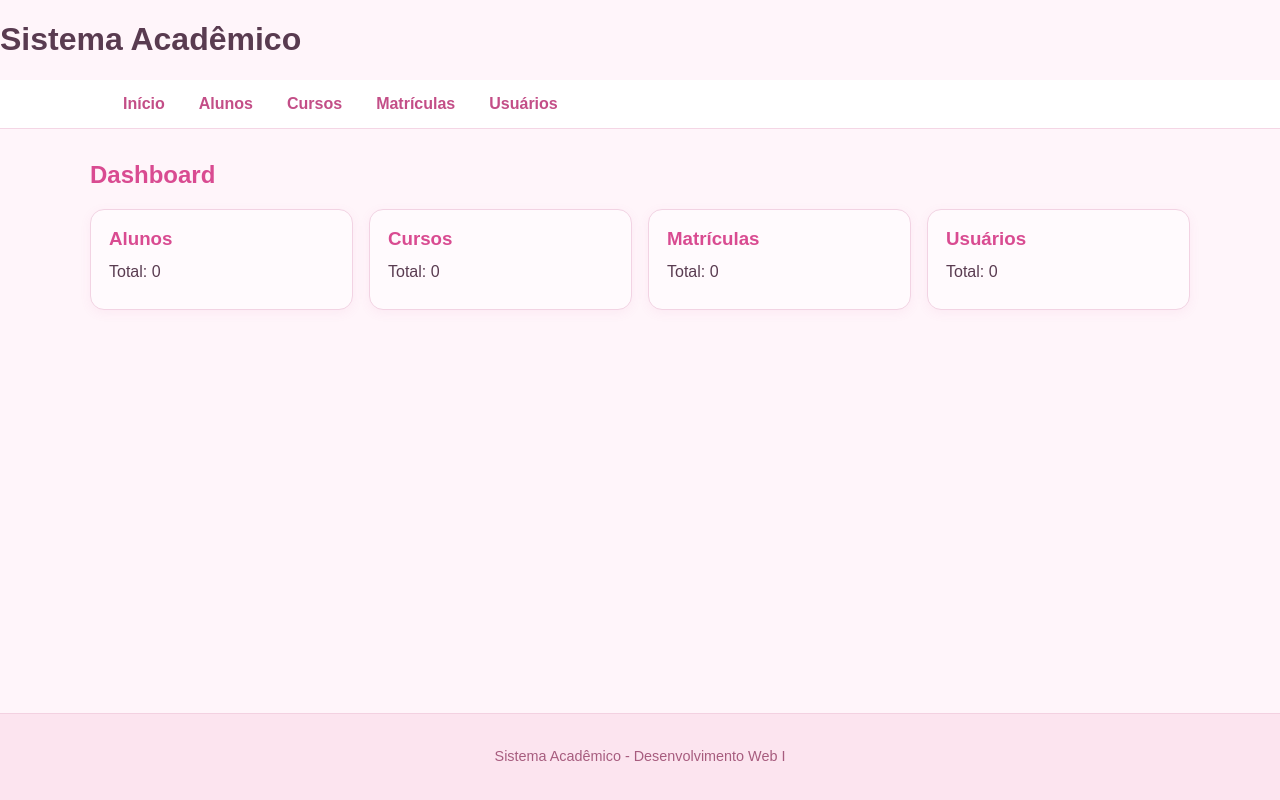
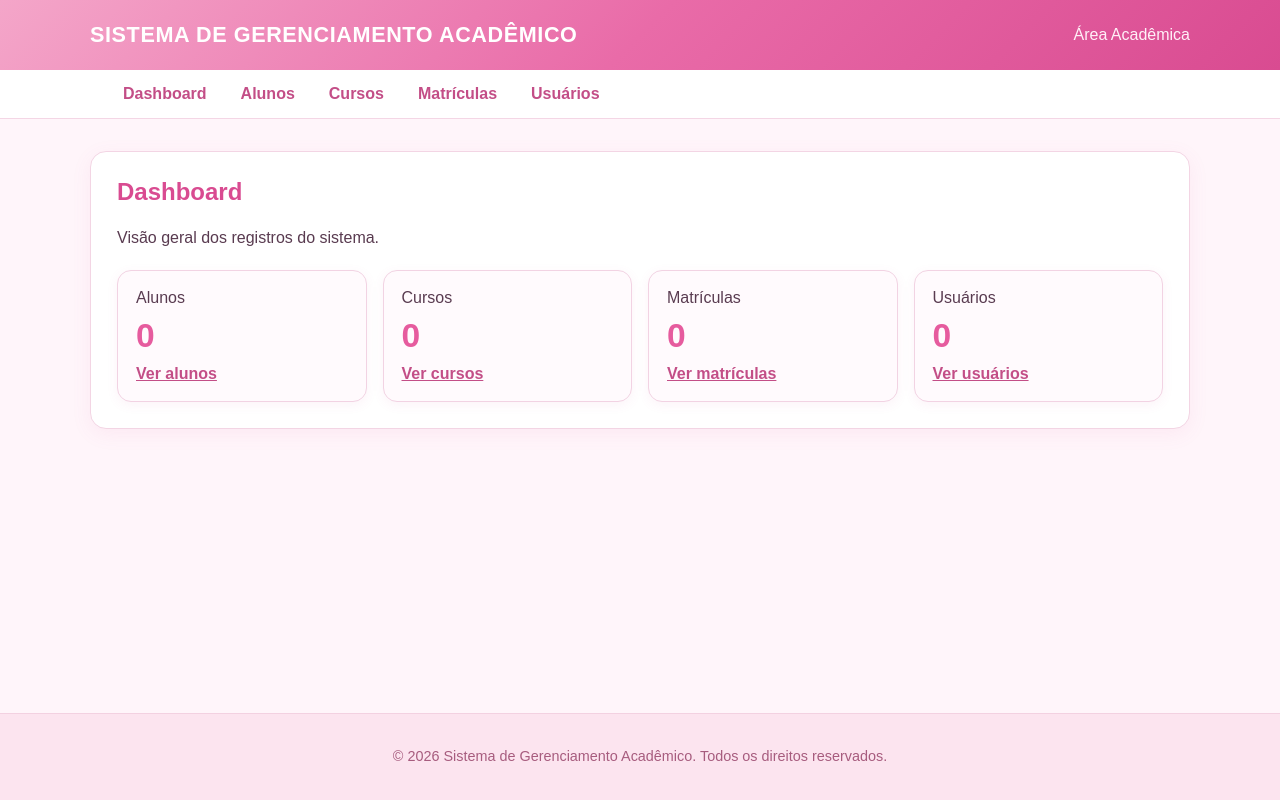
Before and after one commit to nanacyy/Sistema-Academico, a plain HTML site: page index.html in a window 1280 px wide. Drawn offline with Linux system fonts and the light colour scheme; a script that the page names is missing; files whose address does not match are found by name.

Commit message:
Revise index.html for improved dashboard layout
Updated the structure and content of the index.html file to enhance the dashboard layout and improve semantic HTML usage.

```diff
--- a/index.html
+++ b/index.html
@@ -1,52 +1,51 @@
-<!DOCTYPE html>
+<!doctype html>
 <html lang="pt-BR">
     <head>
-    <meta charset="UTF-8">
-    <title>Início - Sistema Acadêmico</title>
-    <link rel="stylesheet" href="css/style.css">
+        <meta charset="UTF-8" />
+        <meta name="viewport" content="width=device-width, initial-scale=1.0" />
+        <title>Dashboard - Sistema Acadêmico</title>
+        <link rel="stylesheet" href="css/style.css" />
     </head>
     <body>
-    <header>
-        <h1>Sistema Acadêmico</h1>
+        <header class="cabecalho">
+            <h1 id="titulo-sistema">SISTEMA DE GERENCIAMENTO ACADÊMICO</h1>
+            <span>Área Acadêmica</span>
+        </header>
         <nav>
             <ul>
-                <li><a href="index.html" class="active">Início</a></li>
+                <li><a href="index.html">Dashboard</a></li>
                 <li><a href="alunos.html">Alunos</a></li>
                 <li><a href="cursos.html">Cursos</a></li>
                 <li><a href="matriculas.html">Matrículas</a></li>
                 <li><a href="usuarios.html">Usuários</a></li>
             </ul>
         </nav>
-    </header>
-
         <main>
+            <section class="painel">
                 <h2>Dashboard</h2>
-        <div class="lista-grid">
-            <div class="card">
-                <h3>Alunos</h3>
-                <p>Total: <span id="total-alunos">0</span></p>
+                <p>Visão geral dos registros do sistema.</p>
+                <div class="lista-grid indicadores">
+                    <article class="card indicador">
+                        <span>Alunos</span><strong id="total-alunos">0</strong><a href="alunos.html">Ver alunos</a>
+                    </article>
+                    <article class="card indicador">
+                        <span>Cursos</span><strong id="total-cursos">0</strong><a href="cursos.html">Ver cursos</a>
+                    </article>
+                    <article class="card indicador">
+                        <span>Matrículas</span><strong id="total-matriculas">0</strong
+                        ><a href="matriculas.html">Ver matrículas</a>
+                    </article>
+                    <article class="card indicador">
+                        <span>Usuários</span><strong id="total-usuarios">0</strong
+                        ><a href="usuarios.html">Ver usuários</a>
+                    </article>
                 </div>
-            <div class="card">
-                <h3>Cursos</h3>
-                <p>Total: <span id="total-cursos">0</span></p>
-            </div>
-            <div class="card">
-                <h3>Matrículas</h3>
-                <p>Total: <span id="total-matriculas">0</span></p>
-            </div>
-            <div class="card">
-                <h3>Usuários</h3>
-                <p>Total: <span id="total-usuarios">0</span></p>
-            </div>
-        </div>
+            </section>
         </main>
-
-    <footer>
-        <p>Sistema Acadêmico - Desenvolvimento Web I</p>
-    </footer>
-
+        <footer><p>© 2026 Sistema de Gerenciamento Acadêmico. Todos os direitos reservados.</p></footer>
         <script src="js/dados.js"></script>
         <script src="js/storage.js"></script>
         <script src="js/app.js"></script>
+
     </body>
 </html>
```
Lines whose indentation alone changed are shown as unchanged.
